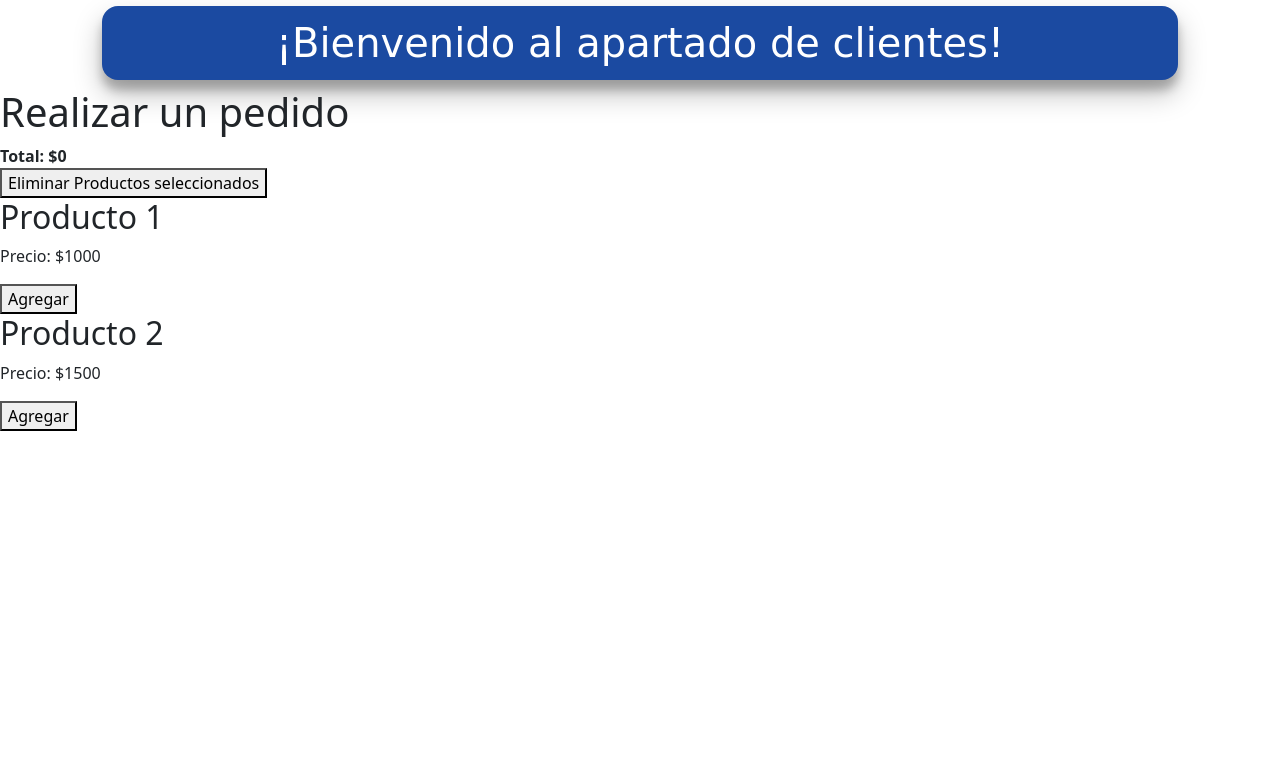
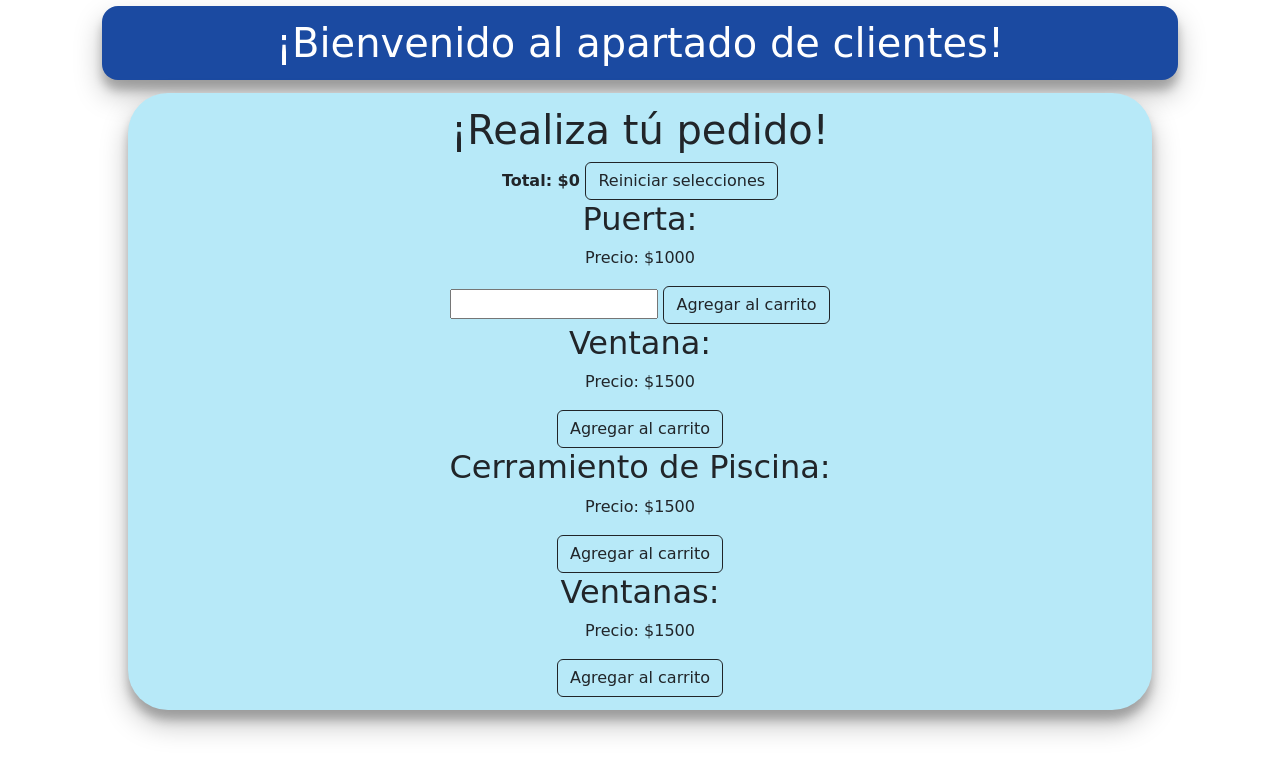
Before and after one commit to SebastianRubio1/Proyecto-Formativo, a Django app: page /client/ in a window 1280 px wide. Shown: the top 775 px of the page. Run offline with Django 4.2, Linux system fonts and the light colour scheme; some libraries are stand-ins or nearby versions; some web fonts are replaced.

Commit message:
version 1.16

```diff
--- a/api/templates/Cliente/Cliente.html
+++ b/api/templates/Cliente/Cliente.html
@@ -7,42 +7,48 @@
 <!DOCTYPE html>
 <html>
     <body>
-        <h1 >Realizar un pedido</h1>
-        <div id="carrito">
-            <!-- Aquí se mostrarán los elementos del carrito -->
+        <div class="cuadro_principal">
+            <h1 class="center">¡Realiza tú pedido!</h1>
+        <div id="carrito" class="center">
         </div>
-        <div id="total">
-            <strong>Total: $<span id="total-amount">0</span></strong>
+        <div id="total"class="center">
+            <strong>Total: $<span id="total-amount">0 </span> </strong><button class="btn btn-outline-dark" onclick="vaciarCarrito()"> Reiniciar selecciones</button>
         </div>
-        <button onclick="vaciarCarrito()">Eliminar Productos seleccionados</button>
+        <div class="producto center">
+            <h2>Puerta:</h2>
+            <p>Precio: $1000</p>
+            <input type="text">
 
-        <!-- Aquí debes agregar tus productos -->
-        <div class="producto">
-            <h2>Producto 1</h2>
-            <p>Precio: $1000</p>
-            <button onclick="agregarAlCarrito('Producto 1', 1000)">Agregar</button>
+            <button class="btn btn-outline-dark"onclick="agregarAlCarrito('Puerta', 1000)">Agregar al carrito</button>
         </div>
 
-        <div class="producto">
-            <h2>Producto 2</h2>
+        <div class="producto center">
+            <h2>Ventana:</h2>
             <p>Precio: $1500</p>
-            <button onclick="agregarAlCarrito('Producto 2', 1500)">Agregar</button>
+            <button class="btn btn-outline-dark" onclick="agregarAlCarrito('Ventana', 1500)">Agregar al carrito</button>
+        </div>
+        <div class="producto center">
+            <h2>Cerramiento de Piscina:</h2>
+            <p>Precio: $1500</p>
+            <button class="btn btn-outline-dark" onclick="agregarAlCarrito('Producto 2', 1500)">Agregar al carrito</button>
         </div>
 
-        <!-- Puedes agregar más productos aquí -->
+        <div class="producto center">
+            <h2>Ventanas:</h2>
+            <p>Precio: $1500</p>
+            <button class="btn btn-outline-dark" onclick="agregarAlCarrito('Producto 2', 1500)">Agregar al carrito</button>
+        </div>
 
-        <script> // Variables globales
+
+        <script>
             let carrito = [];
             let total = 0;
 
-            // Función para agregar un producto al carrito
             function agregarAlCarrito(producto, precio) {
                 carrito.push({ producto, precio });
                 total += precio;
                 actualizarCarrito();
             }
-
-            // Función para actualizar la visualización del carrito
             function actualizarCarrito() {
                 const carritoElement = document.getElementById("carrito");
                 const totalAmountElement = document.getElementById("total-amount");
@@ -57,14 +63,14 @@
 
                 totalAmountElement.innerText = total.toFixed(2);
             }
-
-            // Función para vaciar el carrito
             function vaciarCarrito() {
                 carrito = [];
                 total = 0;
                 actualizarCarrito();
             }
             </script>
+        </div>
+
 </body>
 </html>
 
```
